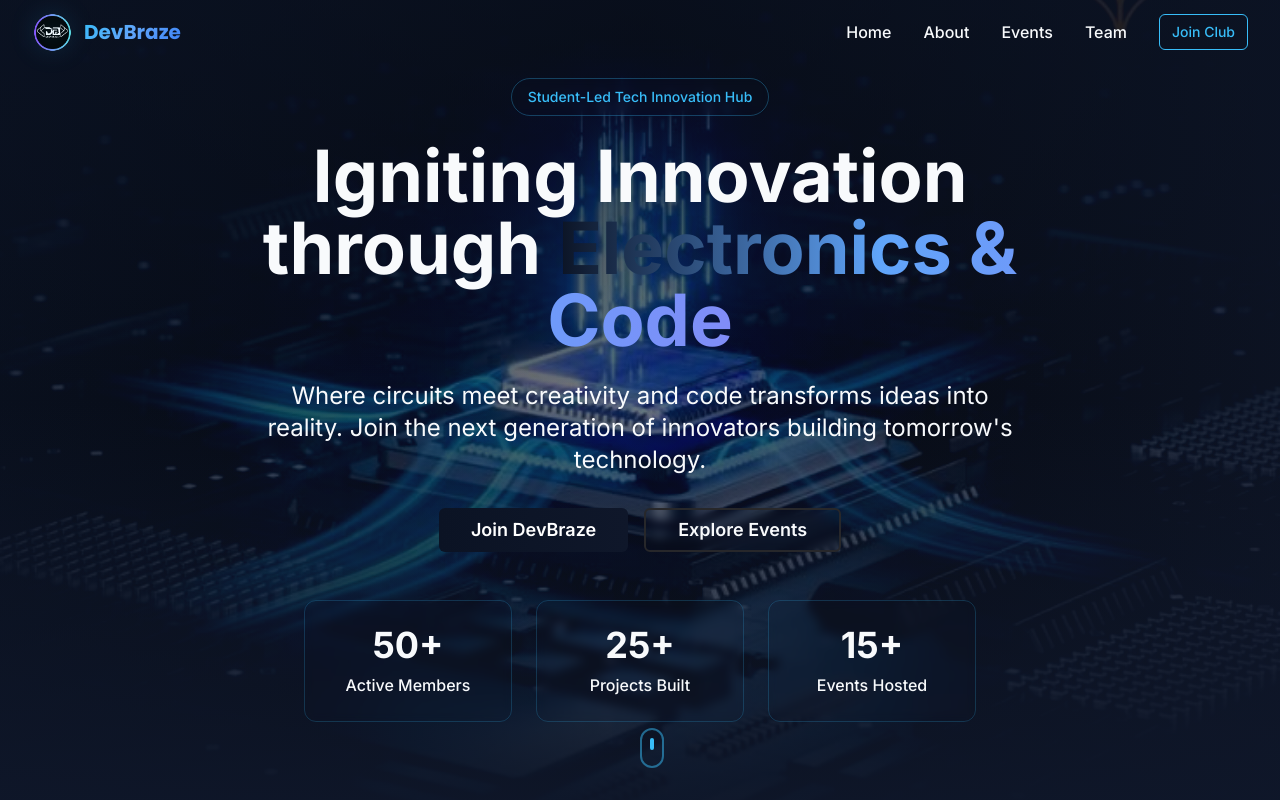
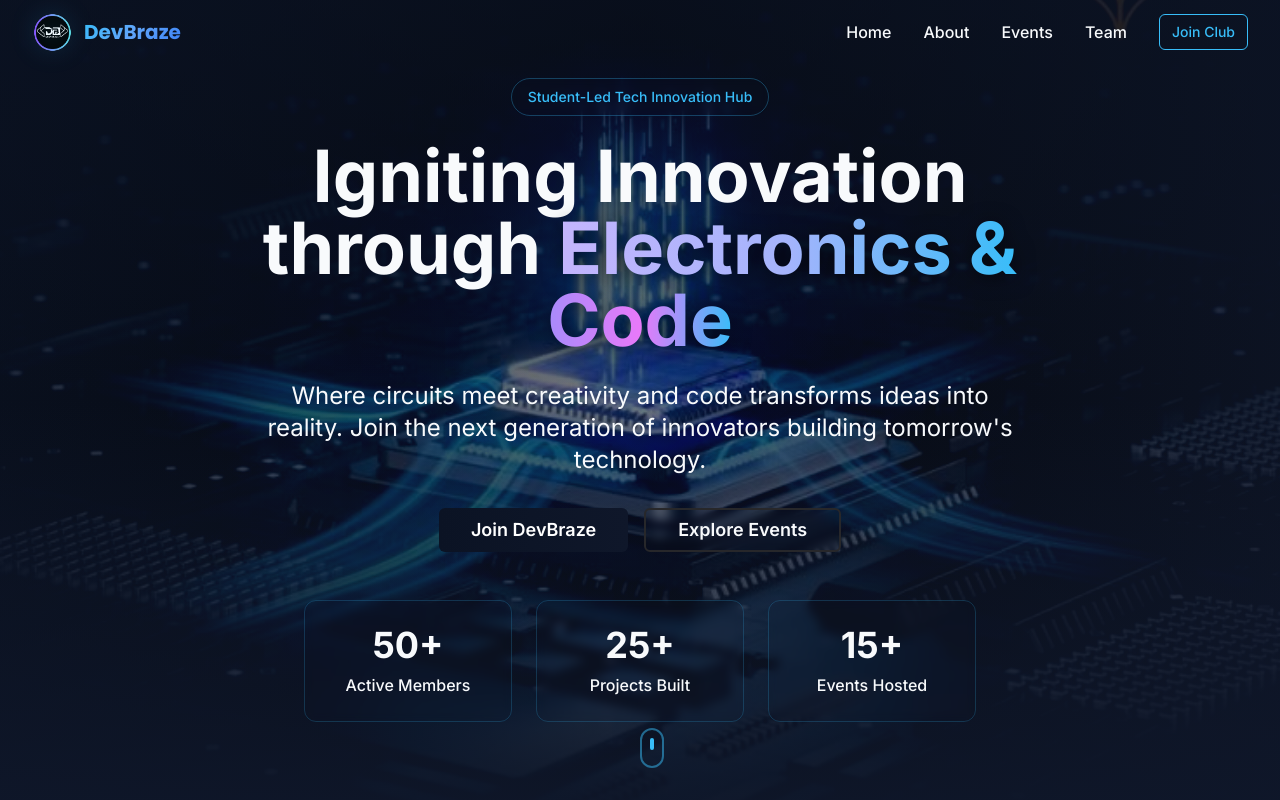
Before and after one commit to nidhishmg/devbraze, a React (Vite) app: page / in a window 1280 px wide. Shown: the top 800 px of the page. Built offline with nearby package versions, Linux system fonts and the light colour scheme; the HTML template or start-up script is replaced by a standard one.

Commit message:
Hero: make 'Electronics &' use purpleblue gradient like 'Code' for visibility; add subtle drop shadow

```diff
--- a/src/components/HeroChip.jsx
+++ b/src/components/HeroChip.jsx
@@ -65,8 +65,12 @@
             className="text-4xl md:text-6xl lg:text-7xl font-bold text-slate-100 mb-6 leading-tight"
           >
             Igniting Innovation through{' '}
-            <span className="bg-gradient-to-r from-cyan-400 via-blue-400 to-indigo-400 bg-clip-text text-transparent">
-              Electronics & Code
+            {/* Make 'Electronics &' clearly visible using the same purple/blue gradient style as 'Code' */}
+            <span className="bg-gradient-to-r from-violet-300 via-indigo-300 to-sky-400 bg-clip-text text-transparent drop-shadow-[0_3px_10px_rgba(0,0,0,0.55)]">
+              Electronics &
+            </span>{' '}
+            <span className="bg-gradient-to-r from-violet-400 via-fuchsia-400 to-sky-400 bg-clip-text text-transparent drop-shadow-[0_3px_10px_rgba(0,0,0,0.55)]">
+              Code
             </span>
           </motion.h1>
 
```
